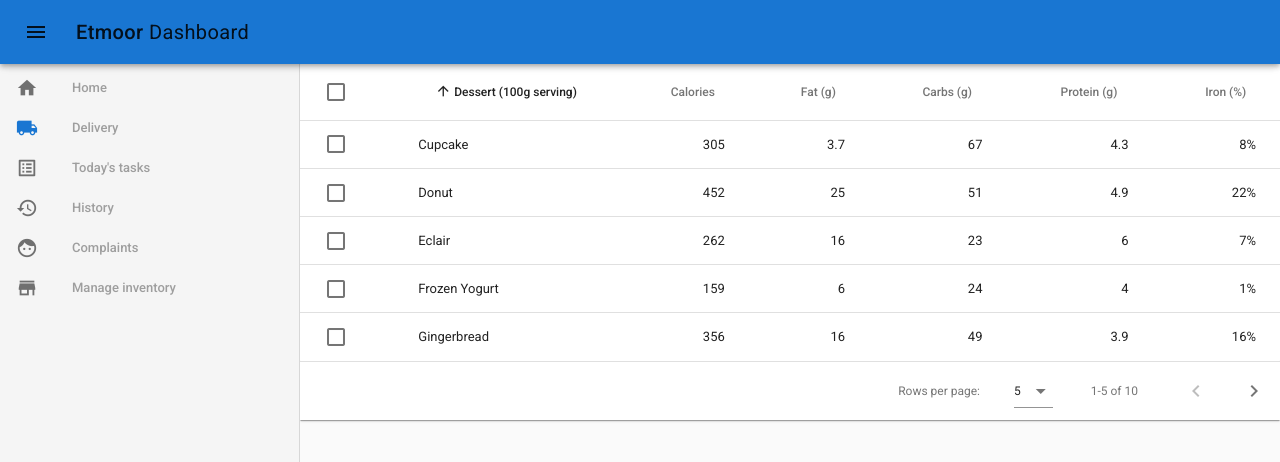
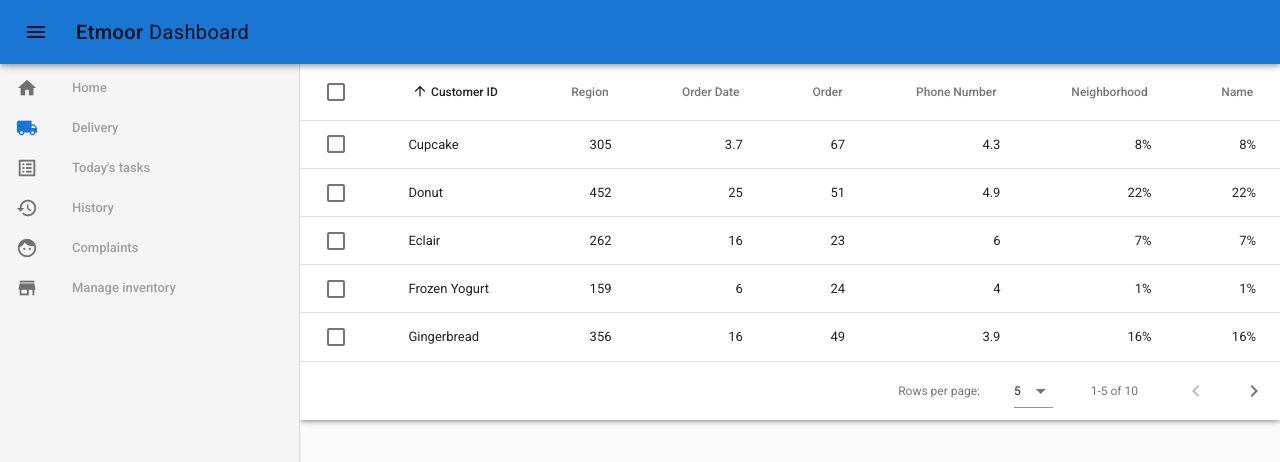
Before and after one commit to aalbani/tmoordashboard, a Vue app: page /delivery in a window 1280 px wide. Shown: the top 462 px of the page. Built offline with nearby package versions, Linux system fonts and the light colour scheme.

Commit message:
init delivery page

```diff
--- a/src/components/Delivery.vue
+++ b/src/components/Delivery.vue
@@ -2,11 +2,11 @@
   <v-data-table
     v-model="selected"
     :headers="headers"
-    :items="desserts"
+    :items="customerTable"
     :pagination.sync="pagination"
     select-all
     item-key="name"
-    class="elevation-1"
+    class="elevation-3"
   >
     <template slot="headers" slot-scope="props">
       <tr>
@@ -45,10 +45,12 @@
         <td class="text-xs-right">{{ props.item.carbs }}</td>
         <td class="text-xs-right">{{ props.item.protein }}</td>
         <td class="text-xs-right">{{ props.item.iron }}</td>
+        <td class="text-xs-right">{{ props.item.iron }}</td>
       </tr>
     </template>
   </v-data-table>
 </template>
+
 <script>
   export default {
     data: () => ({
@@ -58,17 +60,18 @@
       selected: [],
       headers: [
         {
-          text: 'Dessert (100g serving)',
+          text: 'Customer ID',
           align: 'left',
           value: 'name'
         },
-        { text: 'Calories', value: 'calories' },
-        { text: 'Fat (g)', value: 'fat' },
-        { text: 'Carbs (g)', value: 'carbs' },
-        { text: 'Protein (g)', value: 'protein' },
-        { text: 'Iron (%)', value: 'iron' }
+        { text: 'Region', value: 'calories' },
+        { text: 'Order Date', value: 'fat' },
+        { text: 'Order', value: 'carbs' },
+        { text: 'Phone Number', value: 'protein' },
+        { text: 'Neighborhood', value: 'iron' },
+        { text: 'Name', value: 'iron' }
       ],
-      desserts: [
+      customerTable: [
         {
           value: false,
           name: 'Frozen Yogurt',
@@ -165,7 +168,7 @@
     methods: {
       toggleAll () {
         if (this.selected.length) this.selected = []
-        else this.selected = this.desserts.slice()
+        else this.selected = this.customerTable.slice()
       },
       changeSort (column) {
         if (this.pagination.sortBy === column) {
```
